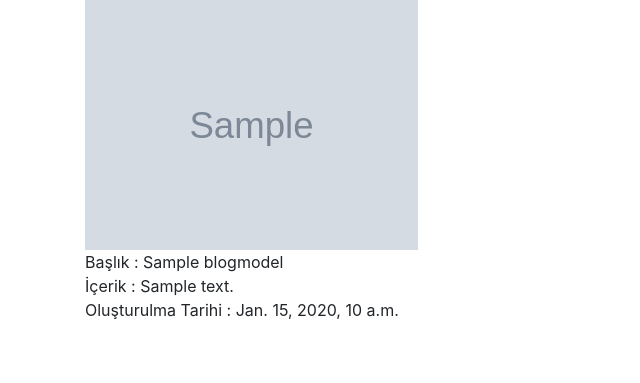
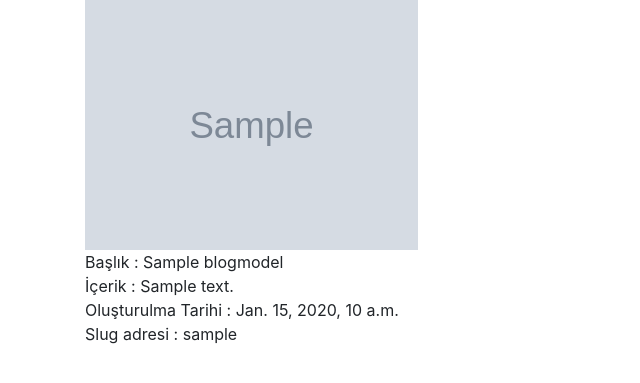
Before and after one commit to kafeyin-z/django_sample_project_1, a Django app: page /blog/detay/1 in a window 1280 px wide. Shown: the top 383 px of the page, without its empty margins (0-640 px from the left). Run offline with Django 3.2, Linux system fonts and the light colour scheme; tables that the repository leaves empty hold one stand-in row (values such as "Sample post"); grey boxes marked "Sample" are stand-in pictures; some libraries are stand-ins or nearby versions.

Commit message:
Slug adres kullanımı hazırlık - küçük düzeltmeler

```diff
--- a/blog/models.py
+++ b/blog/models.py
@@ -1,4 +1,6 @@
 from django.db import models
+from django.template.defaultfilters import slugify
+from unidecode import unidecode
 
 
 # Create your models here.
@@ -32,9 +34,26 @@ class blogModel(models.Model):
         auto_now=True
     )
 
+    slug = models.SlugField(
+        null=True,
+        unique=True,
+        editable=False
+    )
+
     # Template dosyasında image url adresini almak için
     def get_image(self):
         if self.image:
             return self.image.url
         else:
             return None
+
+    def get_unique_slug(self):
+        slug = slugify(unidecode(self.title[0:30]))
+        last_id = blogModel.objects.last().id
+        now_id = last_id + 1
+        slug = "%s-%s" % (slug, now_id)
+        return slug
+
+    def save(self, *args, **kwargs):
+        self.slug = self.get_unique_slug()
+        super(blogModel, self).save(*args, **kwargs)
--- a/blog/views.py
+++ b/blog/views.py
@@ -22,16 +22,16 @@ def guncelle(request, pk):
     if request.method == "POST":
         form = blogForms(instance=data, data=request.POST, files=request.FILES)
         if form.is_valid():
-            form.save()
-            return redirect('blog-listele')
+            post = form.save()
+            return HttpResponseRedirect(reverse('blog-detay', kwargs={'pk': post.pk}))
     context = {'form': form, 'data': data}
     return render(request, 'blog/guncelle.html', context=context)
 
 
 def sil(request, pk):
-    post = blogModel(pk=pk)
+    post = get_object_or_404(blogModel, pk=pk)
     post.delete()
-    return redirect('blog-listele')
+    return HttpResponseRedirect(reverse('blog-listele'))
 
 
 def listele(request):
@@ -39,6 +39,7 @@ def listele(request):
     context = {'posts': model}
     return render(request, 'blog/listele.html', context=context)
 
+
 def detay(request, pk):
     post = get_object_or_404(blogModel, pk=pk)
     context = {'post': post}
--- a/requirements.txt
+++ b/requirements.txt
@@ -3,6 +3,9 @@ Django
 
 # Image
 Pillow
+
+#Other lib
+unidecode
 
 # Third Party Extensions
 django-ckeditor
--- a/templates/blog/detay.html
+++ b/templates/blog/detay.html
@@ -11,6 +11,7 @@
             <div class="row">Başlık : {{ post.title }}</div>
             <div class="row">İçerik : {{ post.content }}</div>
             <div class="row">Oluşturulma Tarihi : {{ post.created_date }}</div>
+            <div class="row">Slug adresi : {{ post.slug }}</div>
         </div>
     </div>
 {% endblock %}
```
